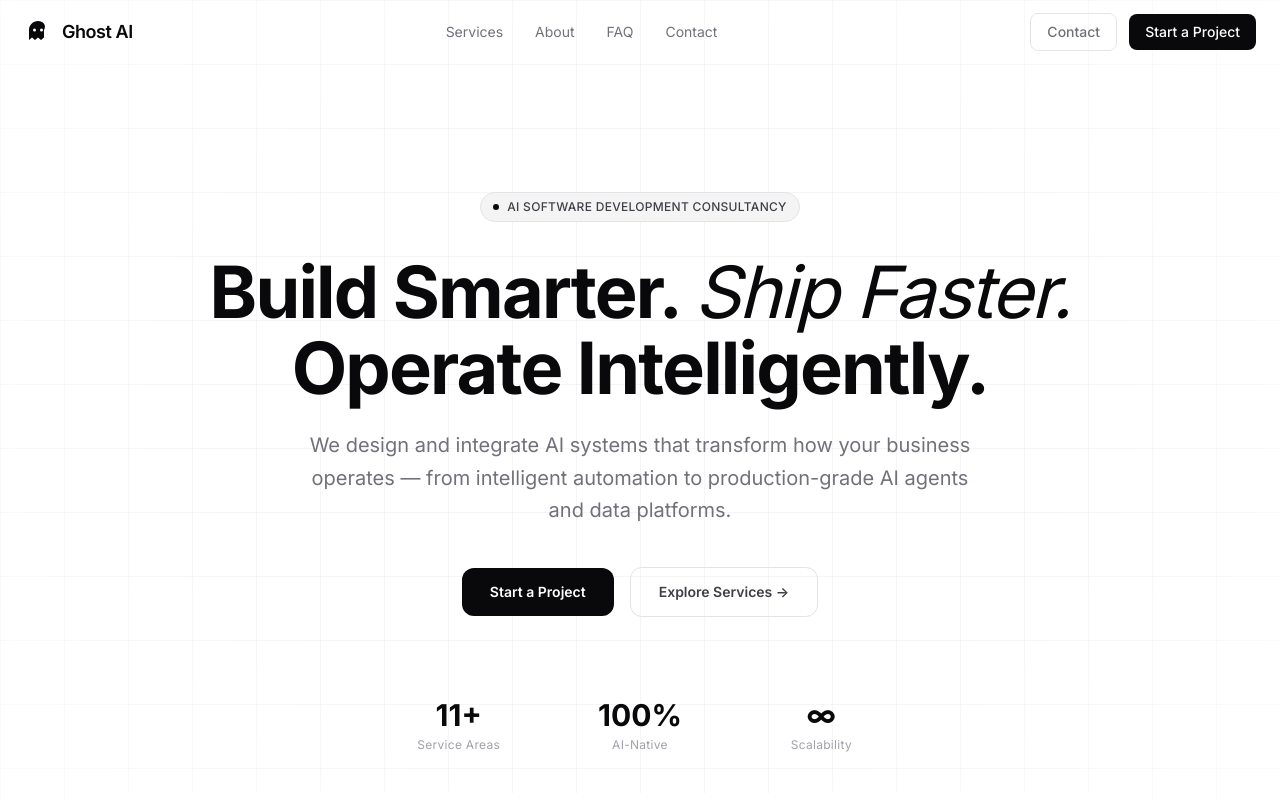
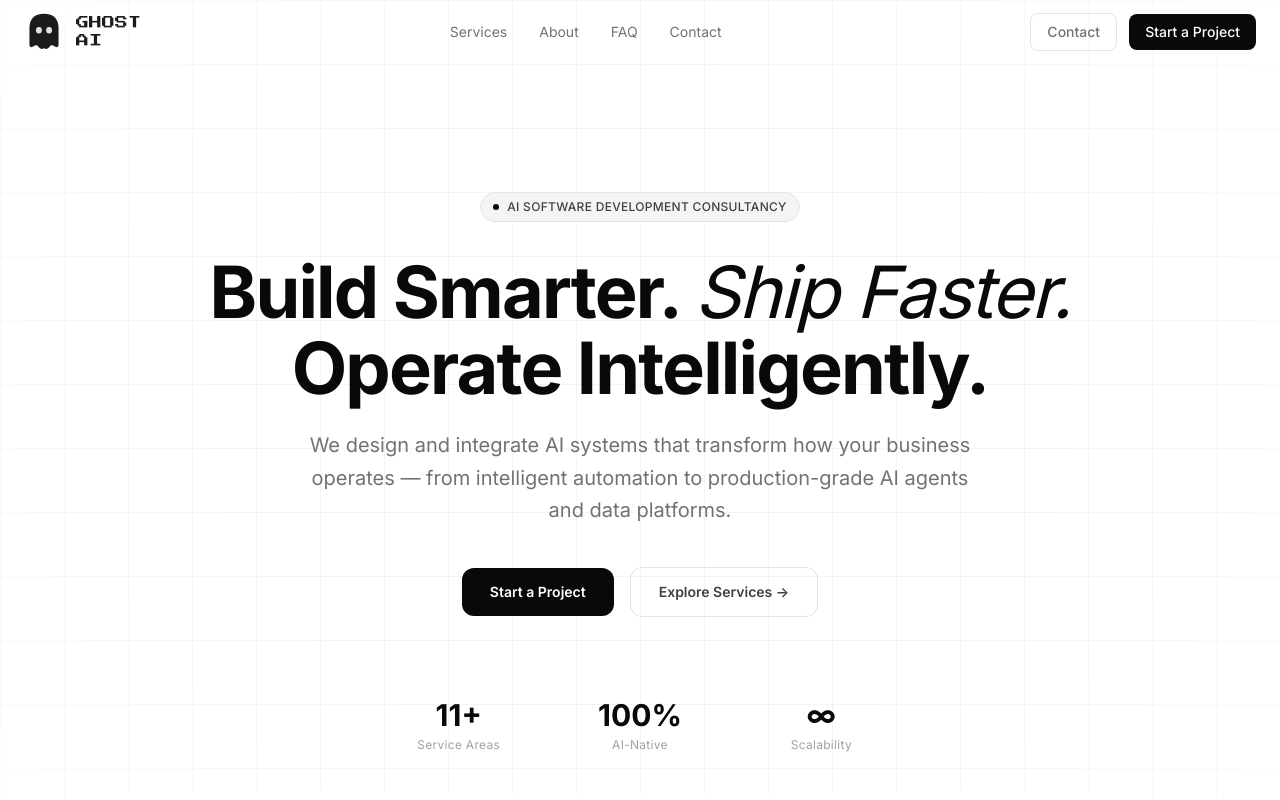
Before and after one commit to ResonantSyntax/ghost-ai, a React (Vite) app: page / in a window 1280 px wide. Shown: the top 800 px of the page. Built offline with nearby package versions, Linux system fonts and the light colour scheme.

Commit message:
Add logo: ghost SVG + Press Start 2P pixel font

```diff
--- a/index.html
+++ b/index.html
@@ -8,7 +8,7 @@
     <title>Ghost AI — AI Software Development Consultancy</title>
     <link rel="preconnect" href="https://fonts.googleapis.com" />
     <link rel="preconnect" href="https://fonts.gstatic.com" crossorigin />
-    <link href="https://fonts.googleapis.com/css2?family=Inter:wght@400;500;600;700&display=swap" rel="stylesheet" />
+    <link href="https://fonts.googleapis.com/css2?family=Inter:wght@400;500;600;700&family=Press+Start+2P&display=swap" rel="stylesheet" />
   </head>
   <body>
     <div id="root"></div>
--- a/src/components/Footer.jsx
+++ b/src/components/Footer.jsx
@@ -1,3 +1,5 @@
+import GhostSVG from './GhostSVG'
+
 const footerLinks = {
   Services: [
     'AI System Integration',
@@ -20,9 +22,11 @@ export default function Footer() {
       <div className="max-w-7xl mx-auto px-6 py-16">
         <div className="grid grid-cols-1 md:grid-cols-[2fr_1fr_1fr] gap-12 mb-16">
           <div>
-            <div className="flex items-center gap-2.5 mb-4">
-              <GhostLogoSmall />
-              <span className="text-[#09090b] font-semibold text-lg tracking-tight">Ghost AI</span>
+            <div className="flex items-center gap-3 mb-4">
+              <GhostSVG size={36} />
+              <span style={{ fontFamily: "'Press Start 2P', monospace", fontSize: '11px', lineHeight: '1.5', color: '#1c1c1c' }}>
+                GHOST<br />AI
+              </span>
             </div>
             <p className="text-sm text-[#71717a] leading-relaxed max-w-xs mb-6">
               AI Software Development Consultancy. We build AI systems that transform how your business operates.
@@ -70,13 +74,3 @@ export default function Footer() {
     </footer>
   )
 }
-
-function GhostLogoSmall() {
-  return (
-    <svg width="24" height="24" viewBox="0 0 28 28" fill="none" xmlns="http://www.w3.org/2000/svg">
-      <path d="M14 3C9.029 3 5 7.029 5 12v10l3-2.5 3 2.5 3-2.5 3 2.5 3-2.5V12C23 7.029 18.971 3 14 3z" fill="#09090b" />
-      <circle cx="10.5" cy="12" r="1.5" fill="white" />
-      <circle cx="17.5" cy="12" r="1.5" fill="white" />
-    </svg>
-  )
-}
--- /dev/null
+++ b/src/components/GhostSVG.jsx
@@ -0,0 +1,35 @@
+export default function GhostSVG({ size = 40, color = '#1c1c1c' }) {
+  return (
+    <svg
+      width={size}
+      height={size}
+      viewBox="0 0 100 110"
+      fill="none"
+      xmlns="http://www.w3.org/2000/svg"
+    >
+      {/* Ghost body — dome top, straight sides, 3 scalloped bumps at bottom */}
+      <path
+        d={`
+          M 10 55
+          L 10 45
+          Q 10 5 50 5
+          Q 90 5 90 45
+          L 90 55
+          L 90 90
+          Q 90 100 80 95
+          Q 70 88 66 95
+          Q 60 105 50 100
+          Q 40 105 34 95
+          Q 30 88 20 95
+          Q 10 100 10 90
+          Z
+        `}
+        fill={color}
+      />
+      {/* Left eye */}
+      <ellipse cx="36" cy="50" rx="8" ry="9" fill="white" opacity="0.88" />
+      {/* Right eye */}
+      <ellipse cx="64" cy="50" rx="8" ry="9" fill="white" opacity="0.88" />
+    </svg>
+  )
+}
--- a/src/components/Nav.jsx
+++ b/src/components/Nav.jsx
@@ -1,4 +1,5 @@
 import { useState, useEffect } from 'react'
+import GhostSVG from './GhostSVG'
 
 const links = [
   { label: 'Services', href: '#services' },
@@ -27,10 +28,10 @@ export default function Nav() {
       }}
     >
       <div className="max-w-7xl mx-auto px-6 h-16 flex items-center justify-between">
-        <a href="#" className="flex items-center gap-2.5 no-underline">
+        <a href="#" className="flex items-center gap-3 no-underline">
           <GhostLogo />
-          <span className="text-[#09090b] font-semibold text-lg tracking-tight">
-            Ghost AI
+          <span style={{ fontFamily: "'Press Start 2P', monospace", fontSize: '13px', lineHeight: '1.4', color: '#1c1c1c' }}>
+            GHOST<br />AI
           </span>
         </a>
 
@@ -106,14 +107,5 @@ export default function Nav() {
 }
 
 function GhostLogo() {
-  return (
-    <svg width="28" height="28" viewBox="0 0 28 28" fill="none" xmlns="http://www.w3.org/2000/svg">
-      <path
-        d="M14 3C9.029 3 5 7.029 5 12v10l3-2.5 3 2.5 3-2.5 3 2.5 3-2.5V12C23 7.029 18.971 3 14 3z"
-        fill="#09090b"
-      />
-      <circle cx="10.5" cy="12" r="1.5" fill="white" />
-      <circle cx="17.5" cy="12" r="1.5" fill="white" />
-    </svg>
-  )
+  return <GhostSVG size={40} />
 }
```
